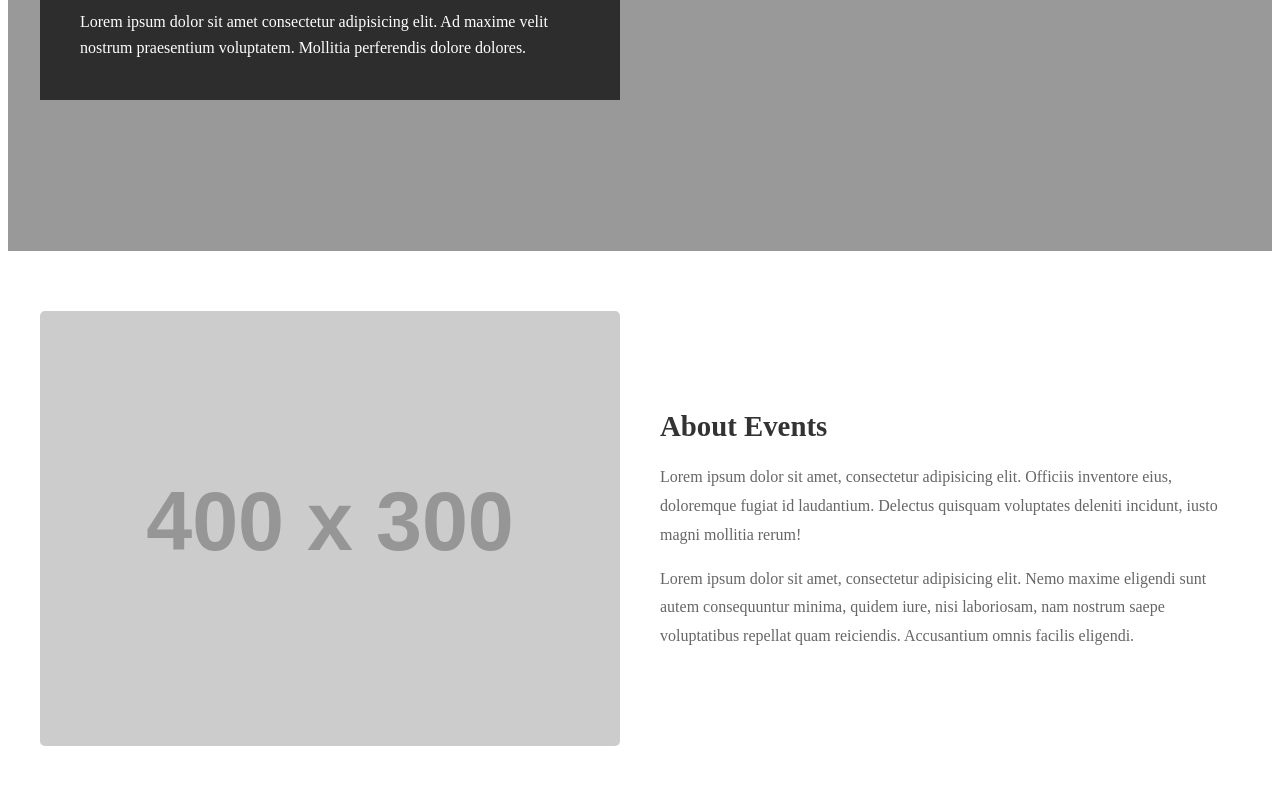
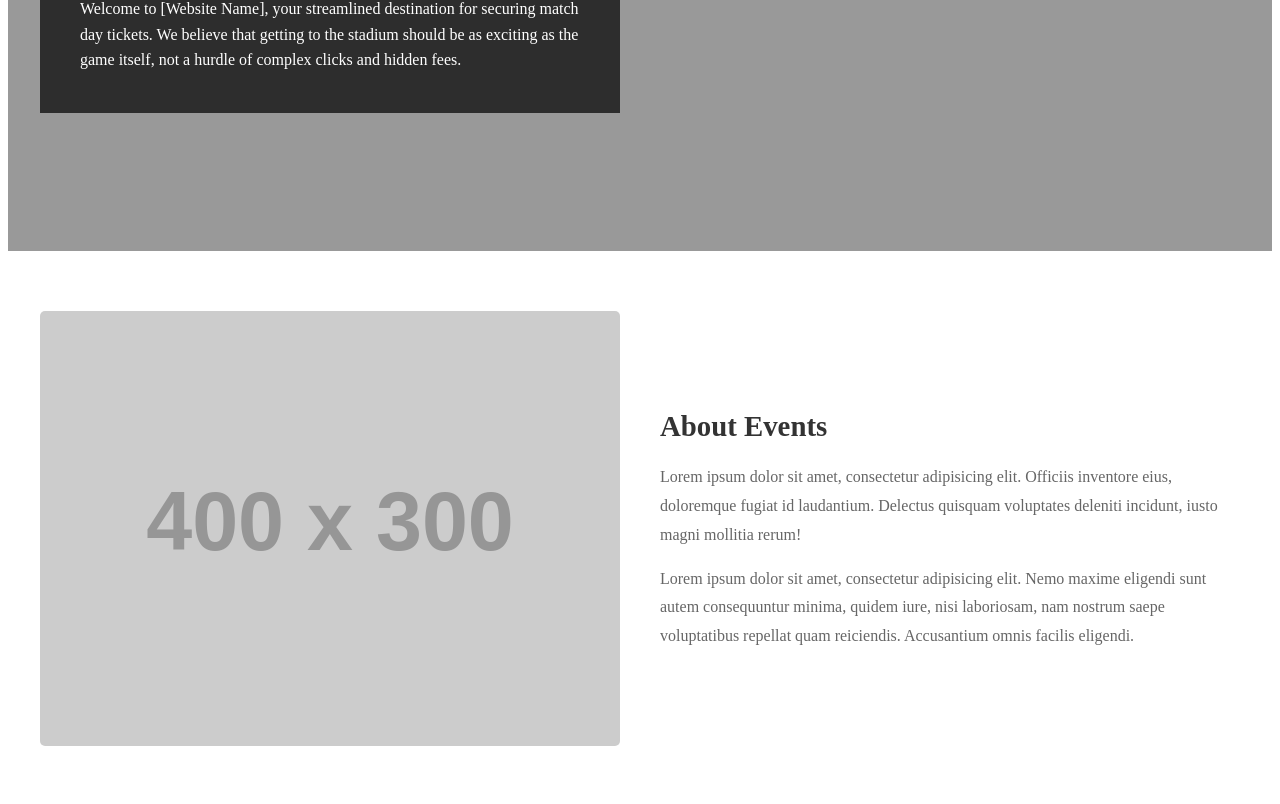
Before and after one commit to SonNguyen727/eventmanagementwebsite, a plain HTML site: page pages/about.html in a window 1280 px wide. Shown: the part 257-1061 px from the top of the page. Drawn offline with Linux system fonts and the light colour scheme; placeholder pictures from the web are drawn by us.

Commit message:
Update about.html

```diff
--- a/pages/about.html
+++ b/pages/about.html
@@ -14,8 +14,9 @@
     <div class="hero-content">
       <h1>About Us</h1>
       <p>
-        Lorem ipsum dolor sit amet consectetur adipisicing elit. Ad maxime velit
-        nostrum praesentium voluptatem. Mollitia perferendis dolore dolores.
+        Welcome to [Website Name], your streamlined destination for securing match day tickets.
+        We believe that getting to the stadium should be as exciting as the game itself,
+        not a hurdle of complex clicks and hidden fees.
       </p>
     </div>
   </div>
```
